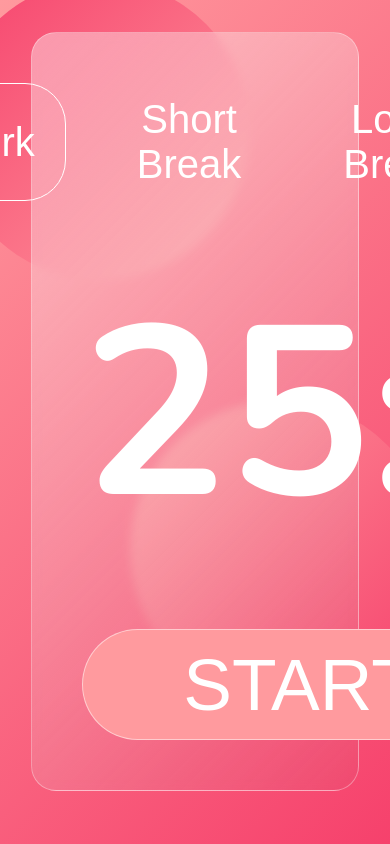
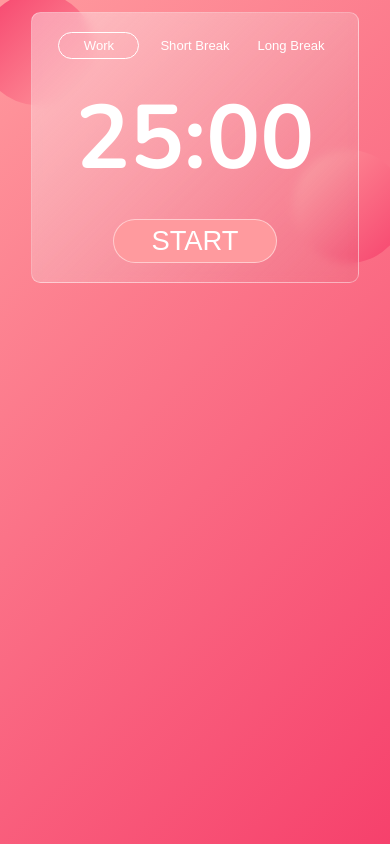
Before and after one commit to Kimbo0o/pomodoro-pwa, a React (Create React App) app: page / in a window 390 px wide. Built offline with nearby package versions, Linux system fonts and the light colour scheme.

Commit message:
Added different html sizes for different screen widths

```diff
--- a/src/components/App/App.js
+++ b/src/components/App/App.js
@@ -23,7 +23,7 @@ function App() {
 
   function goToShortBreak() {
     setSelectedTimer(1);
-    setTimerMinutes("01");
+    setTimerMinutes("05");
     setTimerSeconds("00");
     stopTimer();
     console.log("short break");
--- a/src/components/BtnTimeSelect/BtnTimerSelect.scss
+++ b/src/components/BtnTimeSelect/BtnTimerSelect.scss
@@ -1,14 +1,15 @@
 @import "../../scss/import";
 
-.btn-timerselect{
+.btn-timerselect {
   background-color: transparent;
-    padding: rem(13px) rem(30px);
+  padding: rem(13px) 0;
   border: 1px solid transparent;
   border-radius: rem(41px);
   color: $color_primarytext;
-    font-size: rem(40px);
+  font-size: rem(35px);
   cursor: pointer;
   margin: 0 rem(20px);
+  width: rem(270px);
 
   &--selected {
     border: 1px solid $color_primarytext;
--- a/src/index.scss
+++ b/src/index.scss
@@ -19,3 +19,16 @@ body {
   height: 100vh;
   overflow: hidden;
 }
+
+// #region different sizes
+@media screen and (max-width: 768px) {
+  html {
+    font-size: 6px;
+  }
+}
+@media screen and (min-width: 769px) and (max-width: 1023px) {
+  html {
+    font-size: 12px;
+  }
+}
+// #endredion different sizes
```
Also changed, not shown: 1 other file (tests, documents, lock files or other folders). Lines whose indentation alone changed are shown as unchanged.
